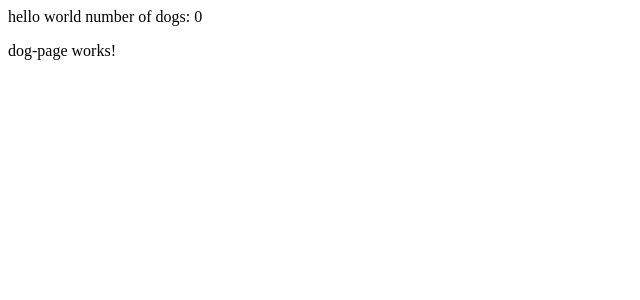
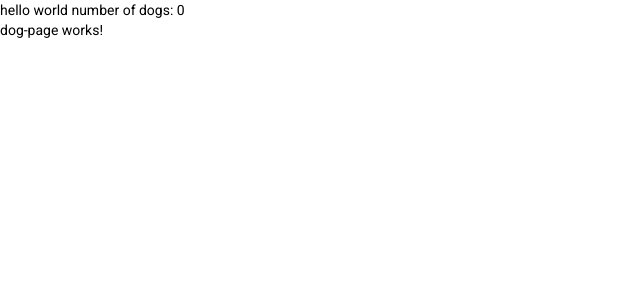
Before and after one commit to voroshagyma/dog-shelter-frontend, an Angular app: page / in a window 1280 px wide. Shown: the top 300 px of the page, without its empty margins (0-640 px from the left). Built offline with nearby package versions, Linux system fonts and the light colour scheme; no server answers.

Commit message:
Add angular material packages

```diff
--- a/angular.json
+++ b/angular.json
@@ -31,6 +31,7 @@
               "src/assets"
             ],
             "styles": [
+              "./node_modules/@angular/material/prebuilt-themes/indigo-pink.css",
               "src/styles.scss"
             ],
             "scripts": []
@@ -99,6 +100,7 @@
               "src/assets"
             ],
             "styles": [
+              "./node_modules/@angular/material/prebuilt-themes/indigo-pink.css",
               "src/styles.scss"
             ],
             "scripts": []
--- a/package.json
+++ b/package.json
@@ -11,10 +11,12 @@
   "private": true,
   "dependencies": {
     "@angular/animations": "~13.3.0",
+    "@angular/cdk": "^13.3.8",
     "@angular/common": "~13.3.0",
     "@angular/compiler": "~13.3.0",
     "@angular/core": "~13.3.0",
     "@angular/forms": "~13.3.0",
+    "@angular/material": "^13.3.8",
     "@angular/platform-browser": "~13.3.0",
     "@angular/platform-browser-dynamic": "~13.3.0",
     "@angular/router": "~13.3.0",
--- a/src/app/app.module.ts
+++ b/src/app/app.module.ts
@@ -4,6 +4,7 @@
 
 import { AppRoutingModule } from './app-routing.module';
 import { AppComponent } from './app.component';
+import { BrowserAnimationsModule } from '@angular/platform-browser/animations';
 
 @NgModule({
   declarations: [
@@ -12,7 +13,8 @@
   imports: [
     BrowserModule,
     HttpClientModule,
-    AppRoutingModule
+    AppRoutingModule,
+    BrowserAnimationsModule
   ],
   providers: [],
   bootstrap: [AppComponent]
--- a/src/index.html
+++ b/src/index.html
@@ -7,9 +7,12 @@
   <base href="/">
   <meta name="viewport" content="width=device-width, initial-scale=1">
   <link rel="icon" type="image/x-icon" href="favicon.ico">
+  <link rel="preconnect" href="https://fonts.gstatic.com">
+  <link href="https://fonts.googleapis.com/css2?family=Roboto:wght@300;400;500&display=swap" rel="stylesheet">
+  <link href="https://fonts.googleapis.com/icon?family=Material+Icons" rel="stylesheet">
 </head>
 
-<body>
+<body class="mat-typography">
   <app-root></app-root>
 </body>
 
--- a/src/styles.scss
+++ b/src/styles.scss
@@ -1 +1,4 @@
 /* You can add global styles to this file, and also import other style files */
+
+html, body { height: 100%; }
+body { margin: 0; font-family: Roboto, "Helvetica Neue", sans-serif; }
```
Also changed, not shown: 1 other file (tests, documents, lock files or other folders).
